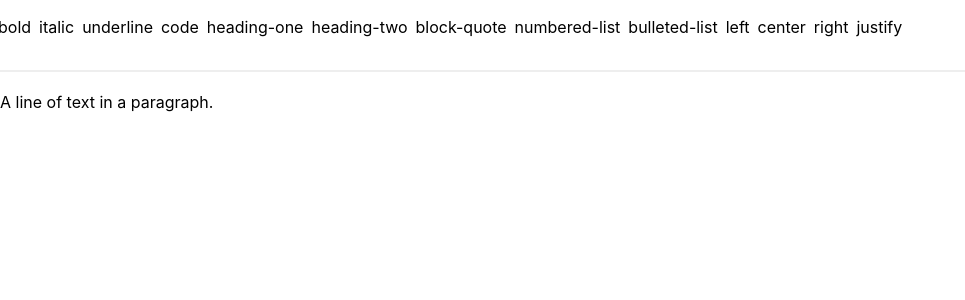
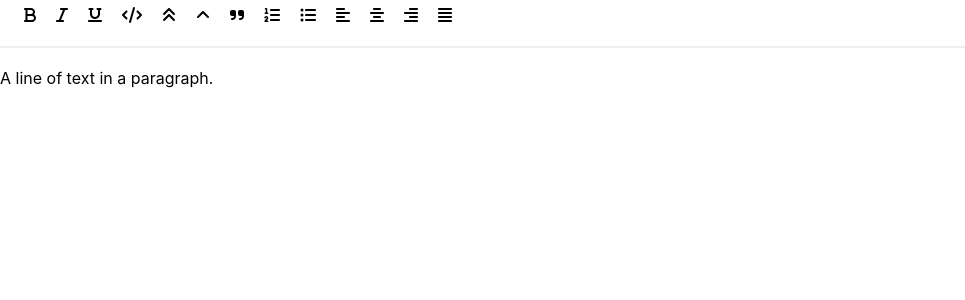
Before and after one commit to rhesamu/slate-next-demo, a Next.js app: page / in a window 1280 px wide. Shown: the top 300 px of the page, without its empty margins (0-965 px from the left). Built offline with nearby package versions, Linux system fonts and the light colour scheme.

Commit message:
feat: add icon and incorporate it to toolbar

```diff
--- a/components/TextEditor/components/Button.module.css
+++ b/components/TextEditor/components/Button.module.css
@@ -1,6 +1,7 @@
 .baseButton {
   cursor: pointer;
   color: #000;
+  padding: 4px 6px;
 }
 .active {
   background-color: #ebebeb;
--- a/components/TextEditor/components/Button.tsx
+++ b/components/TextEditor/components/Button.tsx
@@ -1,5 +1,7 @@
 import { useSlate } from 'slate-react'
 import cx from 'classnames'
+
+import { Icon } from './Icon';
 
 import { CustomEditor } from '../helpers'
 import { TEXT_ALIGN_TYPES } from '../config'
@@ -33,7 +35,7 @@ export const MarkButton = ({ format }) => {
         CustomEditor.toggleMark(editor, format)
       }}
     >
-      <p>{format}</p>
+      <Icon format={format} />
     </BaseButton>
   )
 }
@@ -52,7 +54,7 @@ export const BlockButton = ({ format }) => {
         CustomEditor.toggleBlock(editor, format)
       }}
     >
-      <p>{format}</p>
+      <Icon format={format} />
     </BaseButton>
   )
 }
--- /dev/null
+++ b/components/TextEditor/components/Icon.tsx
@@ -0,0 +1,69 @@
+import { FontAwesomeIcon } from '@fortawesome/react-fontawesome'
+import {
+  faBold,
+  faItalic,
+  faUnderline,
+  faCode,
+  faListUl,
+  faListOl,
+  faAlignLeft,
+  faAlignCenter,
+  faAlignRight,
+  faAlignJustify,
+  faQuoteRight,
+  faAngleUp,
+  faAngleDoubleUp
+} from '@fortawesome/free-solid-svg-icons'
+
+export const Icon = ({ format }) => {
+  let icon;
+
+  switch(format) {
+    case 'bold':
+      icon = faBold
+      break
+    case 'italic':
+      icon = faItalic
+      break
+    case 'underline':
+      icon = faUnderline
+      break
+    case 'code':
+      icon = faCode
+      break
+    case 'numbered-list':
+      icon = faListOl
+      break
+    case 'bulleted-list':
+      icon = faListUl
+      break
+    case 'left':
+      icon = faAlignLeft
+      break
+    case 'right':
+      icon = faAlignRight
+      break
+    case 'center':
+      icon = faAlignCenter
+      break
+    case 'justify':
+      icon = faAlignJustify
+      break
+    case 'block-quote':
+      icon = faQuoteRight
+      break
+    case 'heading-one':
+      icon = faAngleDoubleUp
+      break
+    case 'heading-two':
+      icon = faAngleUp
+      break
+    default:
+      icon = false
+      break
+  }
+
+  return (
+    <FontAwesomeIcon icon={icon} />
+  )
+}
--- a/components/TextEditor/components/Toolbar.module.css
+++ b/components/TextEditor/components/Toolbar.module.css
@@ -3,7 +3,6 @@
   gap: 8px;
   position: relative;
   padding: 1px 18px 17px;
-  margin: 0px -20px;
   border-bottom: 2px solid #eee;
   margin-bottom: 20px;
 }
--- a/package.json
+++ b/package.json
@@ -9,6 +9,9 @@
     "lint": "next lint"
   },
   "dependencies": {
+    "@fortawesome/fontawesome-svg-core": "^6.2.0",
+    "@fortawesome/free-solid-svg-icons": "^6.2.0",
+    "@fortawesome/react-fontawesome": "^0.2.0",
     "classnames": "^2.3.2",
     "is-hotkey": "^0.2.0",
     "next": "12.3.1",
--- a/pages/_app.tsx
+++ b/pages/_app.tsx
@@ -1,5 +1,9 @@
 import '../styles/globals.css'
 import type { AppProps } from 'next/app'
+
+import { config } from '@fortawesome/fontawesome-svg-core'
+import '@fortawesome/fontawesome-svg-core/styles.css'
+config.autoAddCss = false
 
 function MyApp({ Component, pageProps }: AppProps) {
   return <Component {...pageProps} />
```
Also changed, not shown: 1 other file (tests, documents, lock files or other folders).
